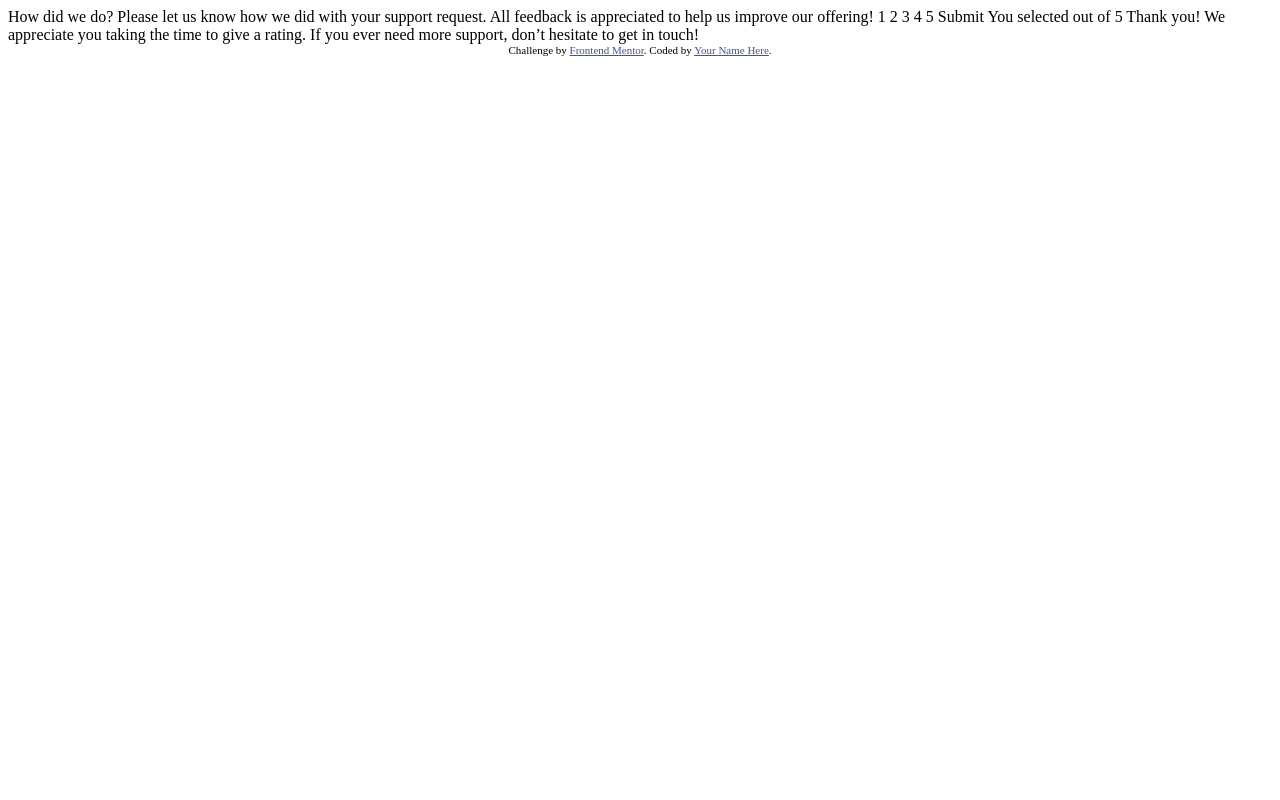
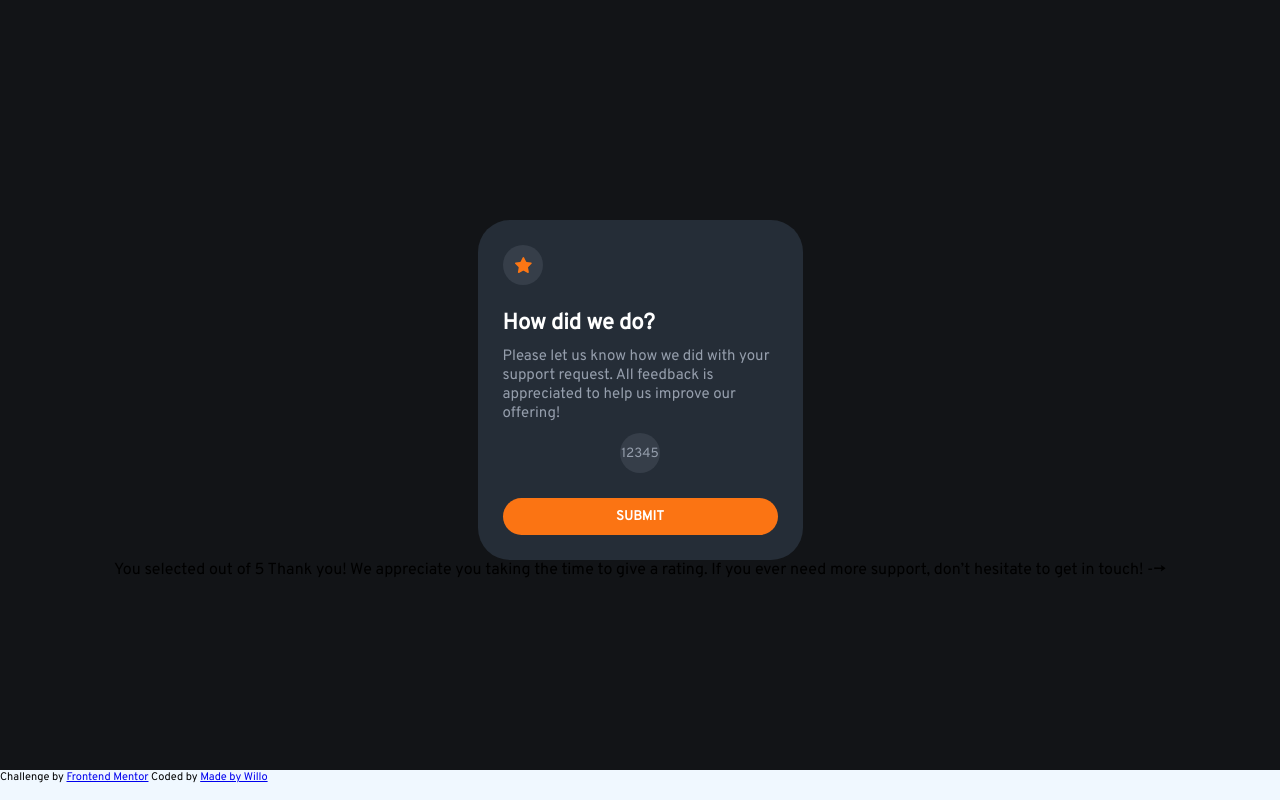
Before and after one commit to Louise-Ann93/interactive-rating-component, a plain HTML site: page index.html in a window 1280 px wide. Drawn offline with Linux system fonts and the light colour scheme.

Commit message:
rating component

```diff
--- a/index.html
+++ b/index.html
@@ -5,30 +5,44 @@
   <meta name="viewport" content="width=device-width, initial-scale=1.0"> <!-- displays site properly based on user's device -->
 
   <link rel="icon" type="image/png" sizes="32x32" href="./images/favicon-32x32.png">
-
+  <link rel="stylesheet" href="style.css">
   <title>Frontend Mentor | Interactive rating component</title>
 
-  <!-- Feel free to remove these styles or customise in your own stylesheet 👍 -->
-  <style>
-    .attribution { font-size: 11px; text-align: center; }
-    .attribution a { color: hsl(228, 45%, 44%); }
-  </style>
 </head>
 <body>
 
+  <main>
+    <div class="component">
 <!-- Rating state start -->
 
-  How did we do?
+<div class="circle">
+  <img src="./images/icon-star.svg" alt="orange star" class="star">
+</div>
+<h2 class="header">How did we do?</h2>
+<p>Please let us know how we did with your support request. All feedback is appreciated
+  to help us improve our offering!</p>
+<ul class="list">
+  <li id="rating"></li>
+  <!-- <li>
+    <button class="circle" type="radio">2</button>
+  </li>
+  <li>
+    <button class="circle" type="radio">3</button>
+  </li>
+  <li>
+    <button class="circle" type="radio">4</button>
+  </li>
+  <li>
+    <button class="circle" type="radio">5</button>
+  </li> -->
+</ul>
 
-  Please let us know how we did with your support request. All feedback is appreciated
-  to help us improve our offering!
-
-  1 2 3 4 5
-
-  Submit
+<button class="submit" type="submit" onclick="submitRating()">SUBMIT</button>
 
 <!-- Rating state end -->
+    </div>
 
+    <!-- <div class="component">
  <!-- Thank you state start -->
 
  You selected <!-- Add rating here --> out of 5
@@ -40,10 +54,20 @@
 
  <!-- Thank you state end -->
 
+    </div> -->
+  </main>
 
-  <div class="attribution">
-    Challenge by <a href="https://www.frontendmentor.io?ref=challenge" target="_blank">Frontend Mentor</a>.
-    Coded by <a href="#">Your Name Here</a>.
+  <!-- footer -->
+  <footer id="footer">
+    <span>Challenge by
+      <a href="https://www.frontendmentor.io?ref=challenge" target="_blank" rel="noopener">Frontend Mentor</a>
+    </span>
+    <span>Coded by
+      <a href="https://github.com/Louise-Ann93" target="_blank" rel="noopener">Made by Willo</a>
+    </span>
+  </footer>
   </div>
 </body>
 </html>
+
+<script src="script.js"></script>
--- /dev/null
+++ b/script.js
@@ -0,0 +1,11 @@
+function submitRating() {
+
+};
+
+let ratings = "";
+
+for (let i = 0; i < 5; i++) {
+  ratings += (i + 1);
+}
+
+document.getElementById("rating").innerHTML = `<button class="circle" type="radio">` + ratings + `</button>`;
--- /dev/null
+++ b/style.css
@@ -0,0 +1,110 @@
+@import url("https://fonts.googleapis.com/css2?family=Overpass&display=swap");
+
+:root {
+    --orange: hsl(25, 97%, 53%);
+    --white: hsl(0, 0%, 100%);
+    --light-grey: hsl(217, 12%, 63%);
+    --medium-grey: hsl(216, 12%, 54%);
+    --dark-blue: hsl(213, 19%, 18%);
+    --very-dark-blue: hsl(216, 12%, 8%);
+  }
+
+  /* global styling */
+
+* {
+    padding: 0;
+    margin: 0;
+    box-sizing: border-box;
+    font-family: Overpass, sans-serif;
+}
+
+/* body */
+
+body {
+  background-color: var(--very-dark-blue);
+  display: flex;
+  justify-content: center;
+  align-items: center;
+  min-height: 100vh;
+}
+
+/* footer */
+
+#footer {
+  font-size: 11px;
+  position: absolute;
+  bottom: 0;
+  width: 100%;
+  height: 30px;
+  background-color: aliceblue;
+}
+
+/* content */
+
+.component {
+  background-color: var(--dark-blue);
+  color: var(--white);
+  width: 325px;
+  margin-left: auto;
+  margin-right: auto;
+  border-radius: 2rem;
+  padding: 25px;
+
+}
+
+.circle {
+  background-color: #363e49;
+  border-radius: 100%;
+  width: 40px;
+  height: 40px;
+  margin-bottom: 25px;
+  border: none;
+  color: var(--light-grey);
+}
+.star {
+  padding: 12px;
+}
+
+.header {
+  font-size: 22px;
+  margin-bottom: 10px;
+}
+
+p {
+  color: var(--light-grey);
+  font-size: 15px;
+  margin-bottom: 10px;
+}
+
+.list {
+  list-style-type: none;
+  display: flex;
+  justify-content: space-around;
+}
+
+button.circle:hover {
+  background-color: var(--light-grey);
+  color: var(--white);
+  cursor: pointer;
+}
+
+.submit {
+  width: 100%;
+  text-align: center;
+  color: var(--white);
+  background-color: var(--orange);
+  border-radius: 2rem;
+  border-style: none;
+  padding: 10px 0;
+  font-weight: 700;
+}
+
+button.submit:hover {
+background-color: var(--white);
+color: var(--orange);
+cursor: pointer;
+}
+
+button.circle:active {
+  background-color: var(--orange);
+}
```
Lines whose indentation alone changed are shown as unchanged.
